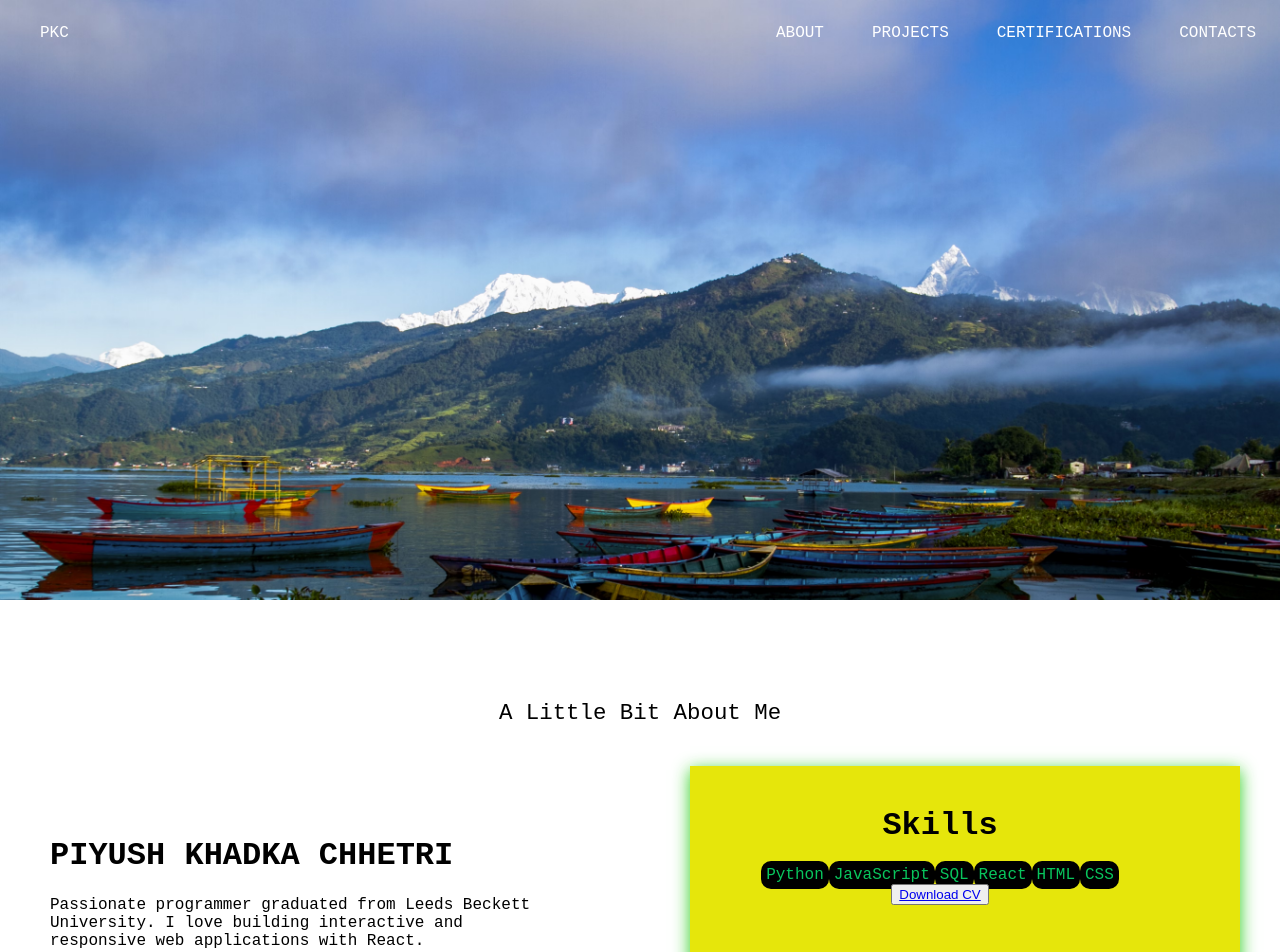
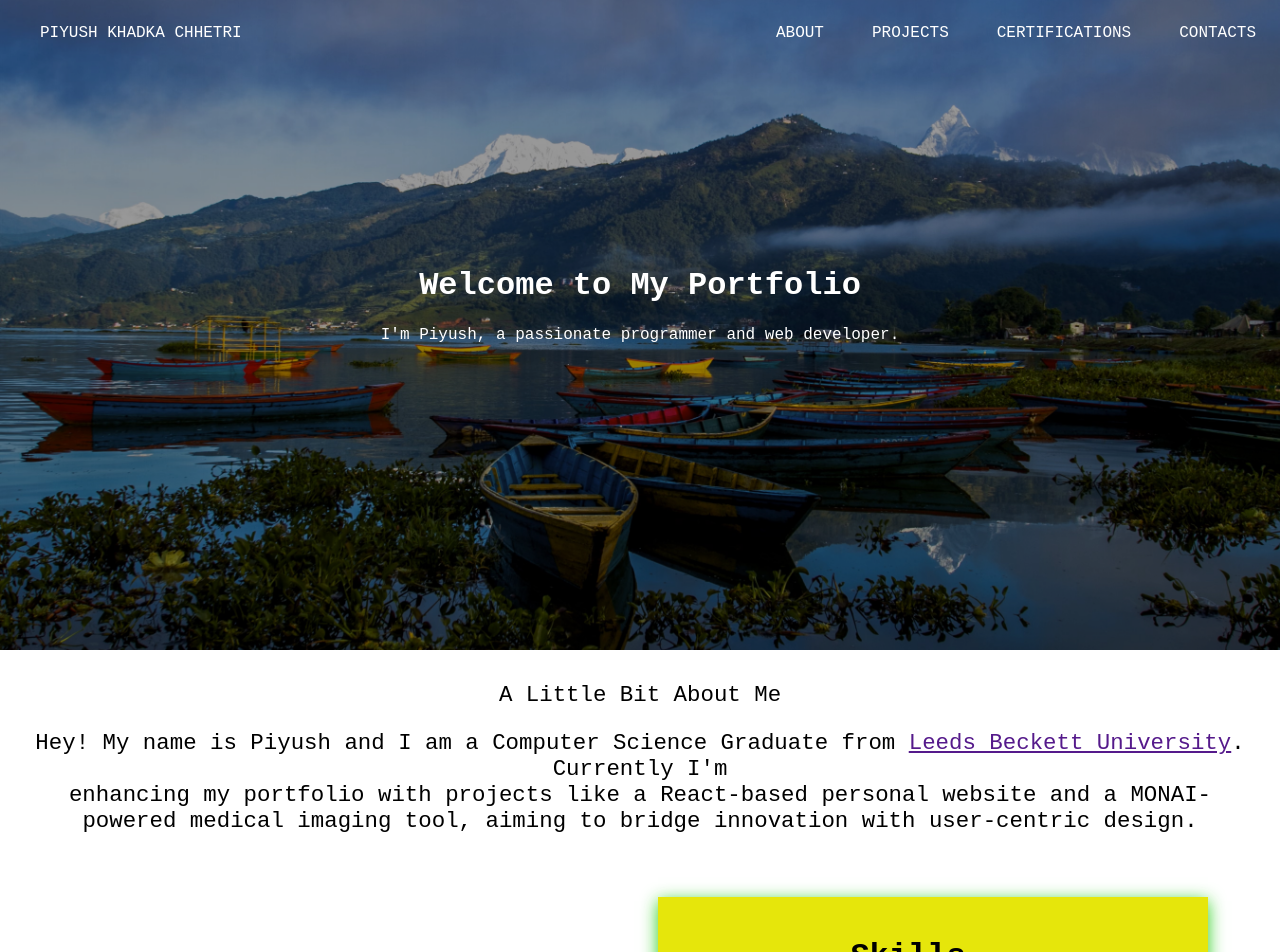
Before and after one commit to piyush-gif/piyush-gif.github.io, a React (Vite) app: page / in a window 1280 px wide. Shown: the top 952 px of the page. Built offline with nearby package versions, Linux system fonts and the light colour scheme.

Commit message:
made the background pic dimmer, added some text on about and on the backgournd imgae

```diff
--- a/src/Components/Card.jsx
+++ b/src/Components/Card.jsx
@@ -4,6 +4,7 @@ const Card =() =>{
     <>
     <div className="aboutMe">
       A Little Bit About Me
+      <p>Hey! My name is Piyush and I am a Computer Science Graduate from <a href="">Leeds Beckett University</a>. Currently I'm <br/>enhancing my portfolio with projects like a React-based personal website and a MONAI-powered medical imaging tool, aiming to bridge innovation with user-centric design.</p>
       </div>
     <div className="card">
       <div className="card1">
--- a/src/Components/NavBar.jsx
+++ b/src/Components/NavBar.jsx
@@ -2,7 +2,7 @@ const NavBar = () =>{
   return (
       <nav>
         <div className="nav">
-          <a>PKC</a>
+          <a>PIYUSH KHADKA CHHETRI</a>
           <div className="bar">
             <a href="#about">ABOUT</a>
             <a href="#projects">PROJECTS</a>
--- a/src/Home.jsx
+++ b/src/Home.jsx
@@ -17,8 +17,12 @@ function Home() {
     <>
       <div className="hero-background">
         <NavBar />
+        <div className="hero-content">
+          <h1>Welcome to My Portfolio</h1>
+          <p>I'm Piyush, a passionate programmer and web developer.</p>
+        </div>
       </div>
-      <div id="about">
+      <div id="about" className="nextComponent">
         <Card/>
       </div>
       <div id="projects">
--- a/src/styles/Card.css
+++ b/src/styles/Card.css
@@ -21,5 +21,10 @@
 .aboutMe{
   text-align: center;
   font-size: 1.4em;
-  margin-top:100px
 }
+.nextComponent {
+  position: relative;
+  z-index: 1;
+  background: #ffffff; /* Or your preferred color */
+  padding: 2rem;
+}
--- a/src/styles/NavBar.css
+++ b/src/styles/NavBar.css
@@ -7,6 +7,8 @@
   padding-left: 40px;
   user-select: none;
   font-size: 1em;
+  position: relative;
+  z-index: 2;
 }
 .bar{
   display:flex;
@@ -24,12 +26,27 @@
 .bar a:active{
   background-color: rgb(31, 94, 160);
 }
-
 .hero-background {
   background-image: url('../assets/images/backgroundpic.jpg');
   background-size: cover;
   background-repeat: no-repeat;
-  height: 600px;
+  height: 650px;
   width: 100vw;
   position: relative;
+  overflow:hidden;
+
 }
+.hero-background::before {
+  content: "";
+  position: absolute;
+  top: 0; left: 0; right: 0; bottom: 0;
+  background: rgba(0,0,0,0.4);
+  z-index: 1;
+}
+.hero-content {
+  position: relative;
+  z-index: 2;
+  color: #fff;
+  text-align: center;
+  padding-top: 180px; /* Adjust as needed */
+}
```
Also changed, not shown: src/assets/images/backgroundpic.jpg.
